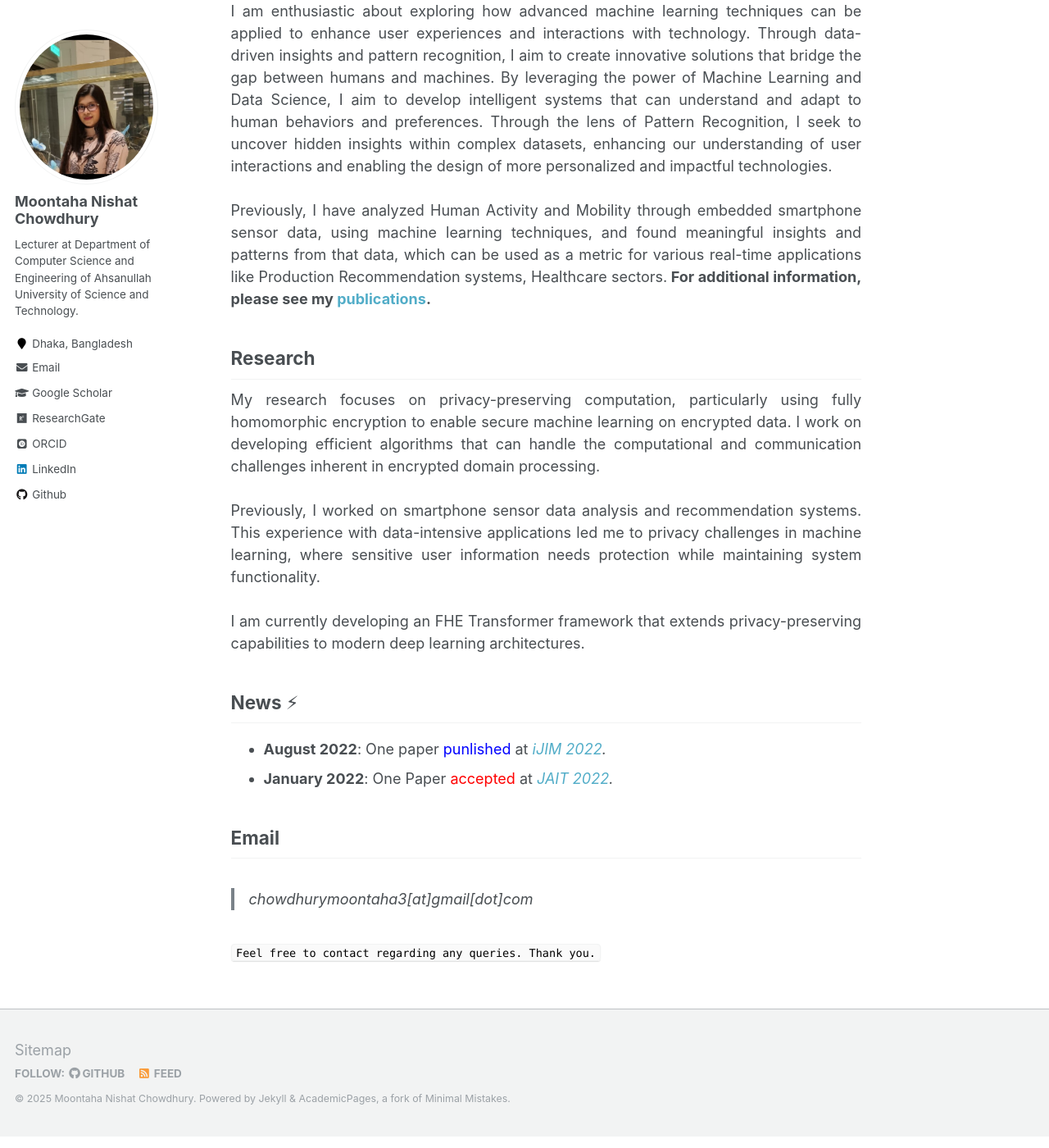
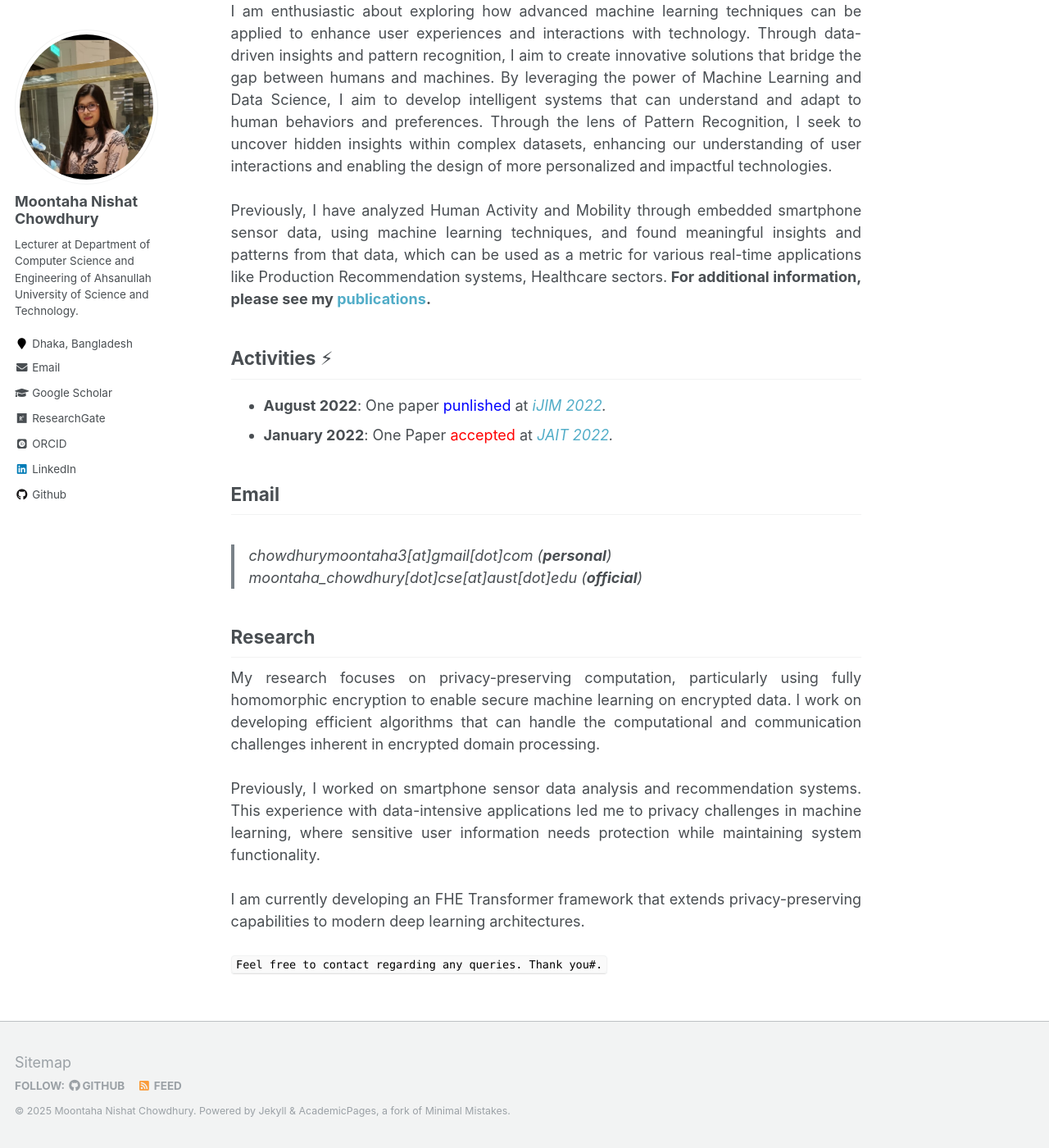
Before and after one commit to chowdhurymoontaha/chowdhurymoontaha.github.io, a Jekyll site: the page built from _pages/about.md, in a window 1280 px wide and 1400 px high, scrolled down 344 px. Shown: the whole window at 82% size. Built offline with Jekyll 4.4.1, drawn with Linux system fonts in a browser that asks for light colours; some web fonts are replaced.

Commit message:
Update about.md

```diff
--- a/_pages/about.md
+++ b/_pages/about.md
@@ -17,22 +17,23 @@ Previously, I have analyzed Human Activity and Mobility through embedded smartph
  </p>
 
 
+## Activities ⚡
++ <strong>August 2022</strong>: One paper <span style="color:blue">punlished</span> at <em>[iJIM 2022](https://online-journals.org/index.php/i-jim/issue/view/869).</em>
++ <strong>January 2022</strong>: One Paper <span style="color:red">accepted</span> at <em>[JAIT 2022](http://www.jait.us/index.php?m=content&c=index&a=lists&catid=221).</em>
+
+
+
+
+## Email
+> chowdhurymoontaha3[at]gmail[dot]com (***personal***) <br/>
+> moontaha_chowdhury[dot]cse[at]aust[dot]edu (***official***)
 
 ## Research
 <p style="text-align:justify">My research focuses on privacy-preserving computation, particularly using fully homomorphic encryption to enable secure machine learning on encrypted data. I work on developing efficient algorithms that can handle the computational and communication challenges inherent in encrypted domain processing. <br/> <br/>
 Previously, I worked on smartphone sensor data analysis and recommendation systems. This experience with data-intensive applications led me to privacy challenges in machine learning, where sensitive user information needs protection while maintaining system functionality.
 <br/><br/>
 I am currently developing an FHE Transformer framework that extends privacy-preserving capabilities to modern deep learning architectures.
-</p>
+ </p>
 
 
-## News ⚡
-+ <strong>August 2022</strong>: One paper <span style="color:blue">punlished</span> at <em>[iJIM 2022](https://online-journals.org/index.php/i-jim/issue/view/869).</em>
-+ <strong>January 2022</strong>: One Paper <span style="color:red">accepted</span> at <em>[JAIT 2022](http://www.jait.us/index.php?m=content&c=index&a=lists&catid=221).</em>
-
-
-## Email
-> chowdhurymoontaha3[at]gmail[dot]com<br/>
-
-
-<code style="color:black;">Feel free to contact regarding any queries. Thank you.</code>
+<code style="color:black;">Feel free to contact regarding any queries. Thank you#.</code>
```
